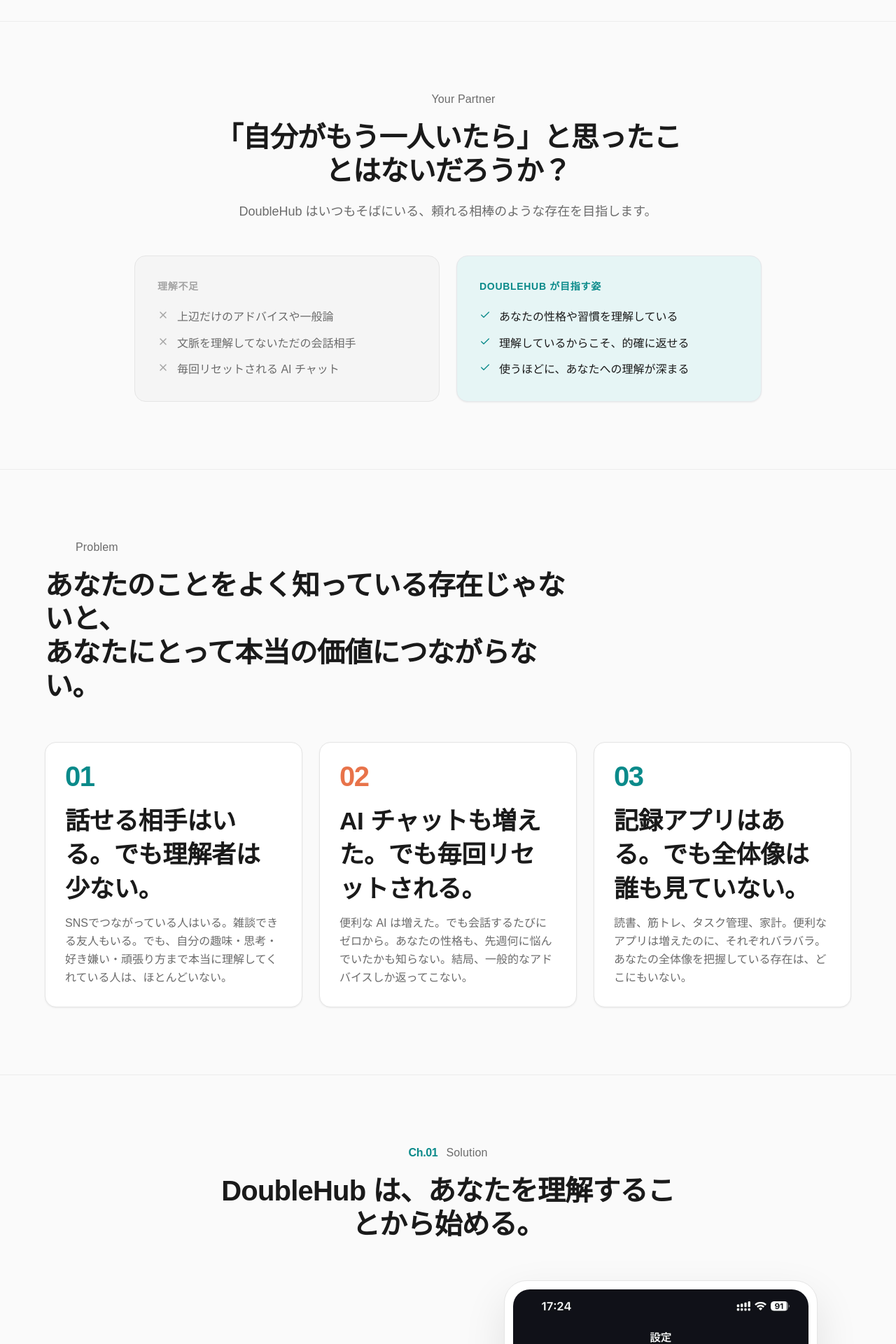
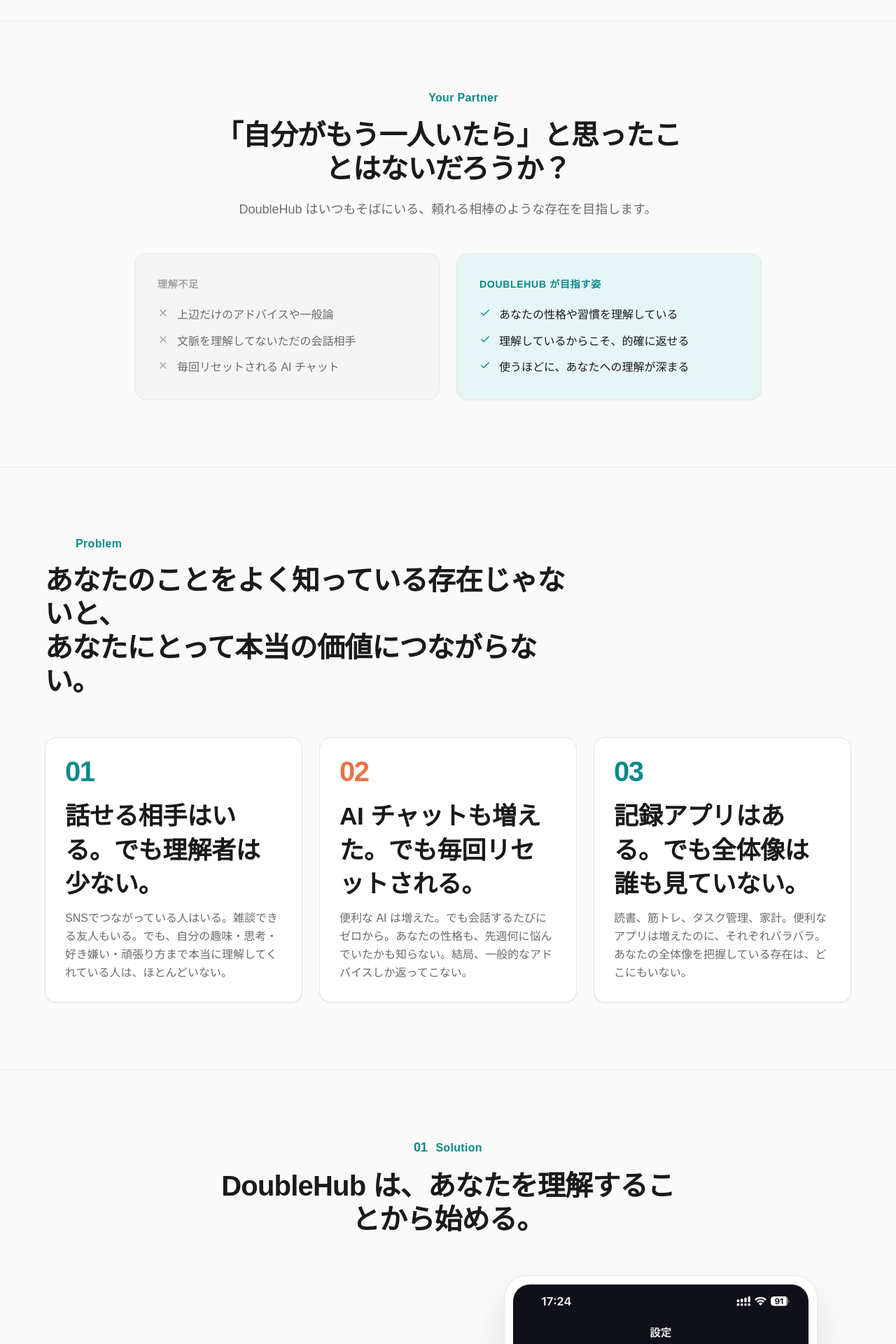
Before and after one commit to growthlab710/doublehub-site, a Next.js app: page / in a window 1280 px wide. Shown: the part 1480-3400 px from the top of the page at 70% size. Built offline with nearby package versions, Linux system fonts and the light colour scheme; no server answers; a web font is replaced by a local one.

Commit message:
fix(design): remove redundant chip in ProactiveSupport that clashed with eyebrow
The '✨ DoubleHub 本体で予定している体験' chip was redundant with
the new '03 Proactive Partner' section eyebrow — they carried similar
information and visually collided. The chapter label is sufficient.

```diff
--- a/src/components/marketing/ProactiveSupport.tsx
+++ b/src/components/marketing/ProactiveSupport.tsx
@@ -2,7 +2,6 @@
 
 import { motion } from 'framer-motion';
 import Image from 'next/image';
-import { Sparkles } from 'lucide-react';
 import { Container } from '@/components/ui/Container';
 import { SectionEyebrow } from '@/components/marketing/SectionEyebrow';
 
@@ -60,11 +59,6 @@
       <Container width="wide">
         <div className="mx-auto max-w-2xl text-center">
           <SectionEyebrow number="03" label="Proactive Partner" />
-          <span className="mt-4 inline-flex items-center gap-2 rounded-full border border-border bg-surface px-3 py-1 text-xs font-medium text-text-muted">
-            <Sparkles className="h-3.5 w-3.5 text-primary" />
-            DoubleHub 本体で予定している体験
-          </span>
-
           <h2 className="mt-4 font-display text-[clamp(1.75rem,1.1rem+2.4vw,2.75rem)] font-semibold leading-[1.2] tracking-[-0.02em]">
             ダブルは、<br className="sm:hidden" />
             向こうから話しかけてくる。
--- a/src/components/marketing/SectionEyebrow.tsx
+++ b/src/components/marketing/SectionEyebrow.tsx
@@ -7,17 +7,17 @@
  * という "AI 生成 LP の定番" な見せ方だったが、AI っぽさを避けるために
  * エディトリアル（雑誌の章扉）風のスタイリングに差し替える：
  *
- *   - 章番号（Ch.01 など）を display フォントで大きめに置き、
- *     その後にアルファベット小文字のラベルを同じ高さで並べる
- *   - 色はアクセントではなく text-muted ベースで、AI 生成 LP に多い
- *     「派手なアクセント色の小さい英語」を避ける
- *   - 章番号を省略したいセクションは `number` を渡さず、ラベルだけ出す
+ *   - 章番号（01 〜 06）を display フォントで大きめに置き、
+ *     その後にアルファベットのラベルを同じ高さで並べる
+ *   - ラベル色は primary（ティール）で、視認性とブランド感を両立
+ *   - 章番号を省略したいセクションは `number` を渡さず、
+ *     横ラインのついたラベルだけを出す
  *
  * Usage:
  *   <SectionEyebrow number="01" label="Problem" />
  *   <SectionEyebrow label="Spotlight" />
  *
- * 配置は親セクション側の align で制御（中央揃え/左揃え両方に対応）。
+ * 中央揃え/左揃えは `align` で制御（内部で block 化するため親が inline でも効く）。
  */
 
 type Align = 'left' | 'center';
@@ -36,19 +36,22 @@
   return (
     <div
       className={cn(
-        'inline-flex items-baseline gap-3',
-        align === 'center' && 'mx-auto',
+        // 親が text-center でも確実に中央揃えになるよう、flex コンテナ側で
+        // justify を制御する。inline-flex + mx-auto だと子幅によっては
+        // 見た目が右にずれて見える問題があった。
+        'flex items-baseline gap-3',
+        align === 'center' ? 'justify-center' : 'justify-start',
         className
       )}
     >
       {number ? (
-        <span className="font-display text-sm font-semibold tracking-[-0.02em] text-primary">
-          Ch.{number}
+        <span className="font-display text-base font-semibold tracking-[-0.02em] text-primary">
+          {number}
         </span>
       ) : (
-        <span aria-hidden className="h-px w-8 bg-text-faint/60" />
+        <span aria-hidden className="h-px w-8 shrink-0 bg-primary/60" />
       )}
-      <span className="font-display text-sm font-medium tracking-[0.01em] text-text-muted">
+      <span className="font-display text-sm font-semibold tracking-[0.02em] text-primary">
         {label}
       </span>
     </div>
```
